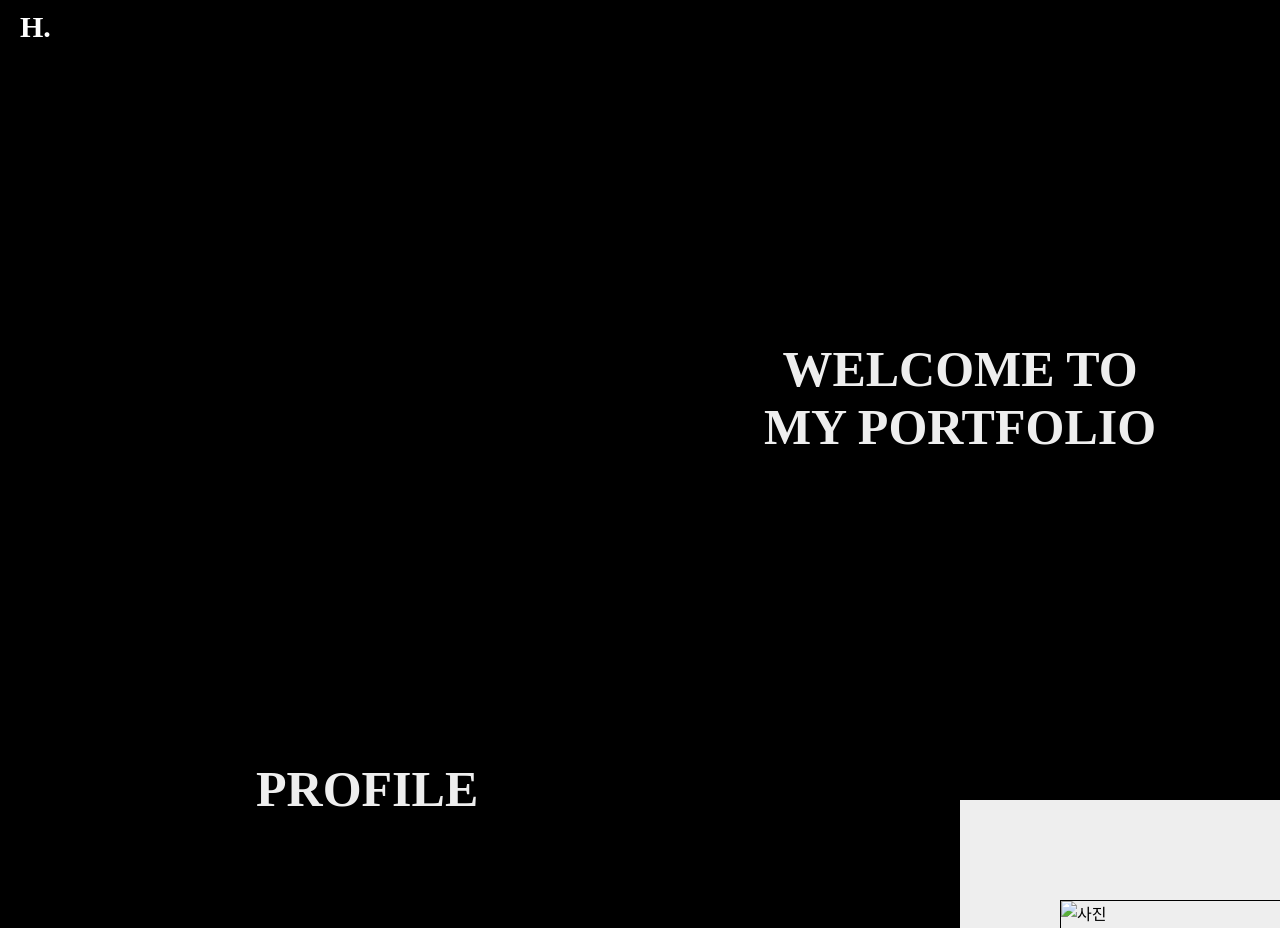
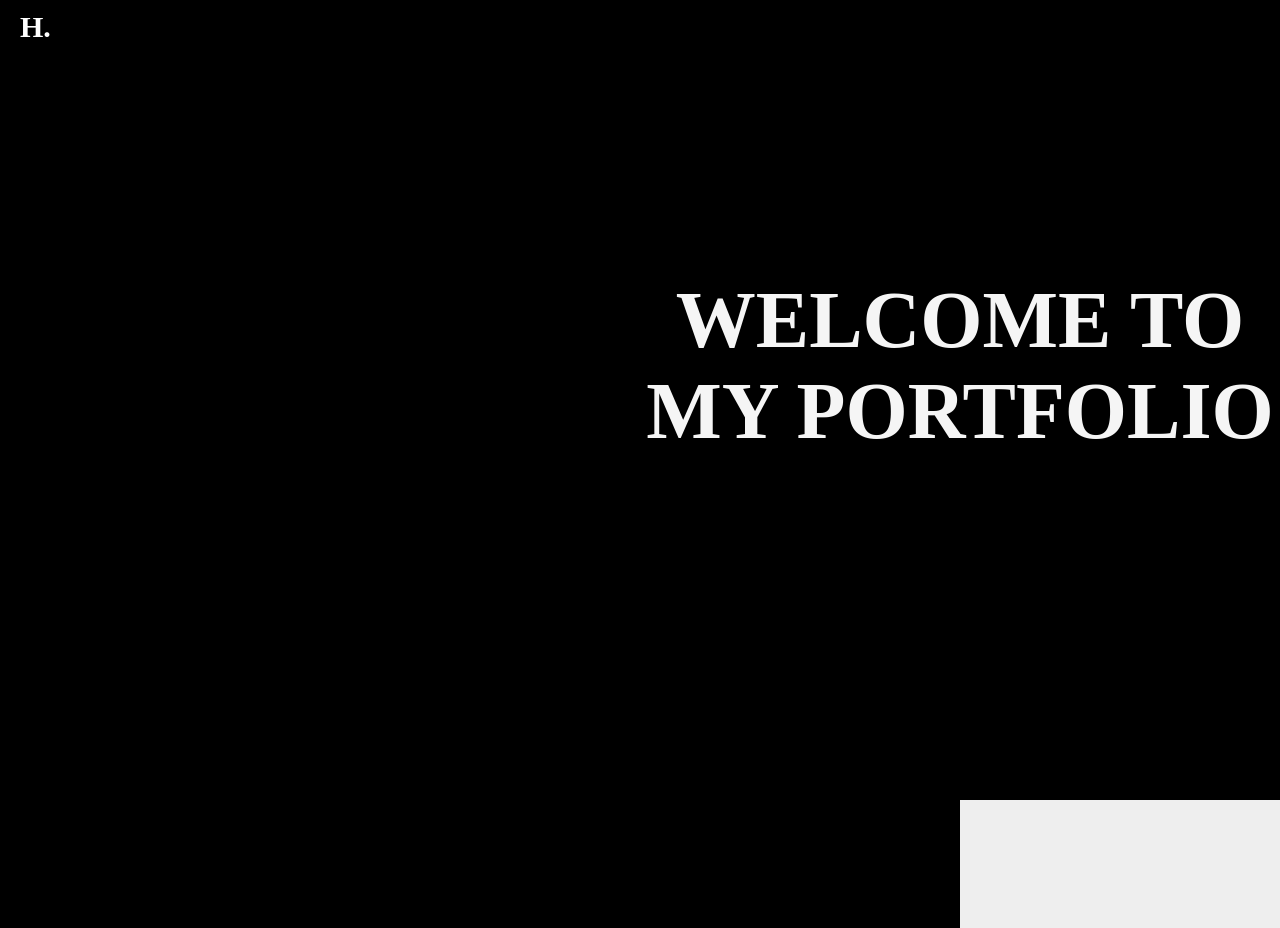
Before and after one commit to heyen1023/portfolio, a plain HTML site: page index.html in a window 1280 px wide. Shown: the top 928 px of the page. Drawn offline with nearby package versions, Linux system fonts and the light colour scheme.

Commit message:
Add files via upload

```diff
--- a/index.css
+++ b/index.css
@@ -36,7 +36,7 @@ header h1 {
   height: 80px;
   text-align: center;
   font-size: 50px;
-  color: #eee;
+  color: #f5f5f5;
 }
 
 #home {
@@ -44,33 +44,37 @@ header h1 {
   height: 100vh;
 }
 #home h1 {
-  width: 500px;
-  height: 120px;
+  width: 800px;
+  height: 250px;
   text-align: center;
-  font-size: 50px;
+  font-size: 80px;
   position: absolute;
   left: 50%; top: 50%;
-  margin-left: -250px;
-  margin-top: -60px;
-  color: #eee;
+  margin-left: -400px;
+  margin-top: -125px;
+  color: #f5f5f5;
 }
 #profile {
   height: 200vh;
 }
 #profile .left h1 {
   margin-top: -40px;
+  transition: 0.5s ease;
 }
 #profile .right {
-  padding: 100px;
+  padding: 500px 150px;
   box-sizing: border-box;
   border-bottom: 1px solid #000;
   position: relative;
 }
 #profile .right .profile {
-  border: 1px solid #000;
   width: 100%;
-  height: 50%;
   position: sticky;
+}
+#profile .right .profile .img {
+  width: 100%;
+  height: 400px;
+  background-color: pink;
 }
 #skill {
   height: fit-content;
--- a/index.html
+++ b/index.html
@@ -34,8 +34,54 @@
           $home.css('width', '50%');
         }
       });
+
+      // const profileH1 = $('#profile>.left>h1');
+      // profileH1.hide();
+      // if ($home.css('width', '50%')) {
+      //   profileH1.show();
+      // }
+
+
+      // 초기 설정: #profile > .left > h1 숨김
+      $('#profile > .left > h1').hide();
+
+      $(window).on('scroll', function () {
+        // 현재 스크롤 위치
+        const scrollY = $(window).scrollTop();
+
+        // #profile의 offset 가져오기
+        const profileOffset = $('#profile').offset().top;
+
+        // #home 요소 가져오기
+        const $home = $('#home');
+        const $profileTitle = $('#profile > .left > h1');
+
+        if (scrollY < profileOffset) {
+          // 스크롤 위치가 #profile보다 위일 경우 너비 점진적으로 줄임
+          const maxScroll = profileOffset; // 최대 스크롤 지점
+          const scrollRatio = scrollY / maxScroll; // 비율 계산 (0 ~ 1)
+          const newWidth = 100 - scrollRatio * 50; // 100% -> 50%
+          $home.css('width', `${newWidth}%`);
+
+          // 너비가 50% 미만일 경우 h1 숨기기 (부드럽게)
+          if (newWidth > 50) {
+            $profileTitle.fadeOut(); // 300ms 동안 부드럽게 숨김
+          }
+        } else {
+          // #profile에 도달하면 너비 50% 고정
+          // $home.css('width', '50%');
+
+          // 너비가 50%일 경우 h1 나타내기 (부드럽게)
+          $profileTitle.fadeIn(1000); // 500ms 동안 부드럽게 표시
+        }
+      });
     });
+
+
+
   </script>
+
+
 
 
 
@@ -61,7 +107,16 @@
       </div>
       <div class="right">
         <div class="profile">
-          <img src="" alt="사진">
+          <div class="img"></div>
+          <h2>끊임없이 배우고 성장하는 웹퍼블리셔 김혜연입니다.</h2>
+          <div class="profile_box hobby">
+            <h1>hobby</h1>
+            <ul>
+              <li>악기 연주</li>
+              <li>탁구, 헬스 등 운동</li>
+              <li>앵무새 카페</li>
+            </ㅕl>
+          </div>
         </div>
       </div>
     </div>
```
Also changed, not shown: profile.jpg (added).
